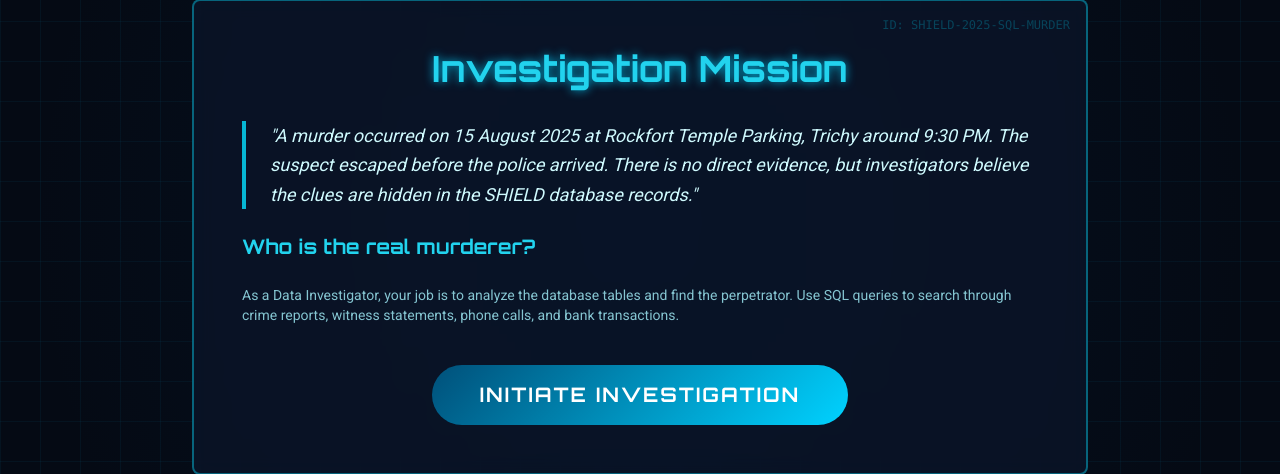
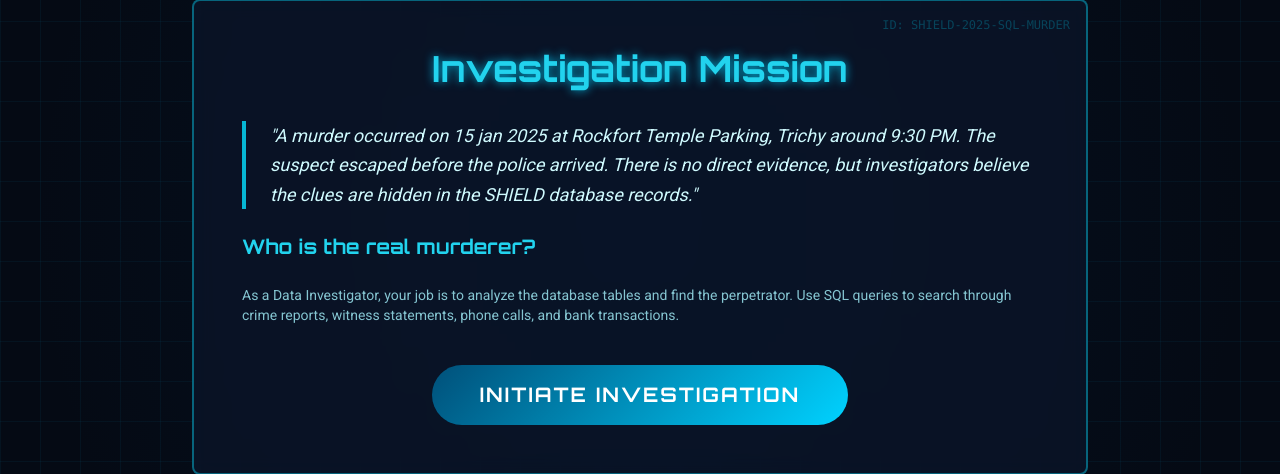
Before and after one commit to mukesh-offll-dev/Shield-SQL, a Django app: page / in a window 1280 px wide. Shown: the part 179-653 px from the top of the page. Run offline with Django 5.2, Linux system fonts and the light colour scheme; some libraries are stand-ins or nearby versions.

Commit message:
Update home.html

```diff
--- a/detective/templates/detective/home.html
+++ b/detective/templates/detective/home.html
@@ -9,7 +9,7 @@
 
         <div class="text-left space-y-6 text-lg leading-relaxed mb-10">
             <p class="text-cyan-100 italic border-l-4 border-cyan-500 pl-6">
-                "A murder occurred on 15 August 2025 at Rockfort Temple Parking, Trichy around 9:30 PM.
+                "A murder occurred on 15 jan 2025 at Rockfort Temple Parking, Trichy around 9:30 PM.
                 The suspect escaped before the police arrived. There is no direct evidence, but investigators believe
                 the clues are hidden in the SHIELD database records."
             </p>
```
